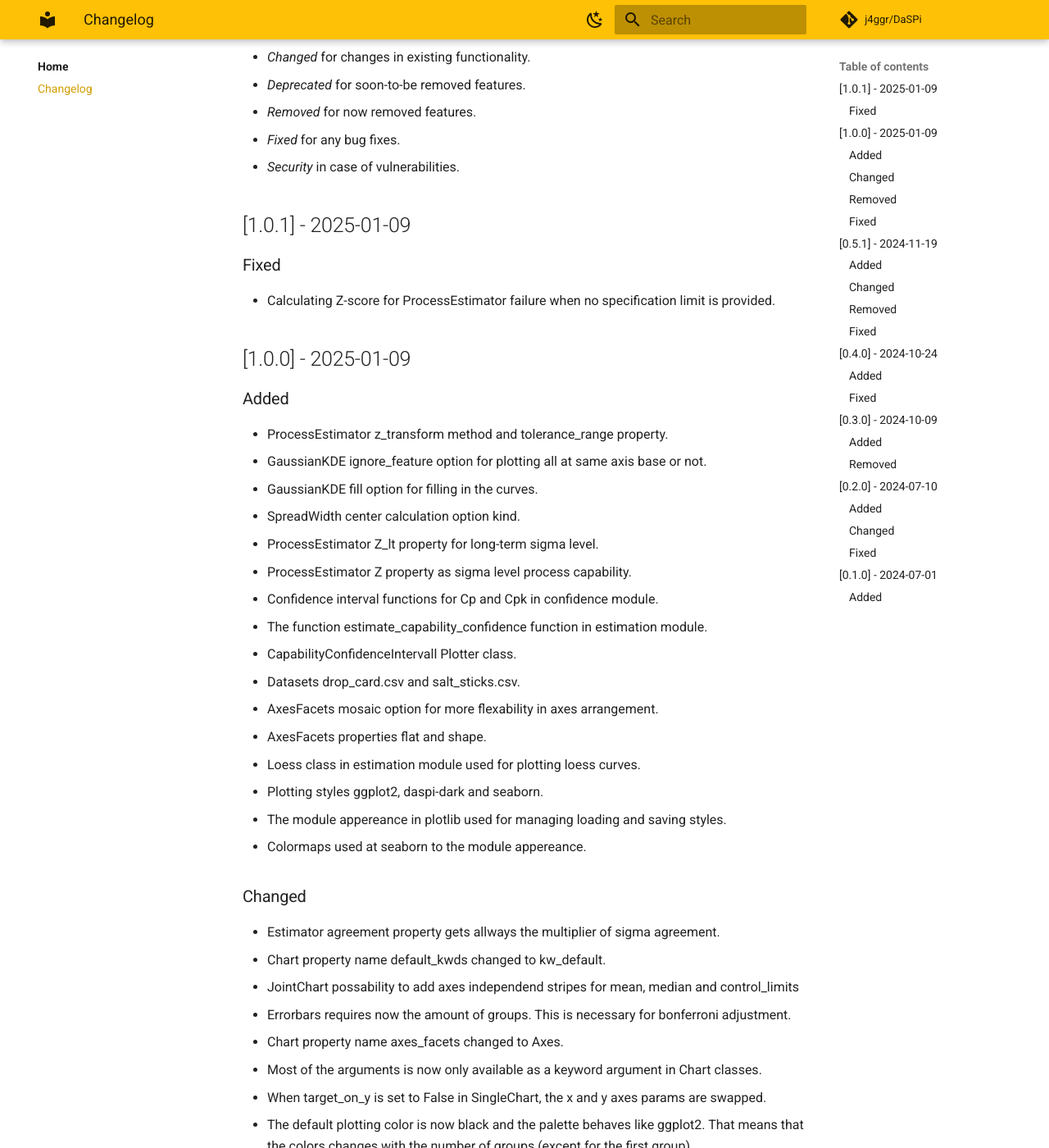
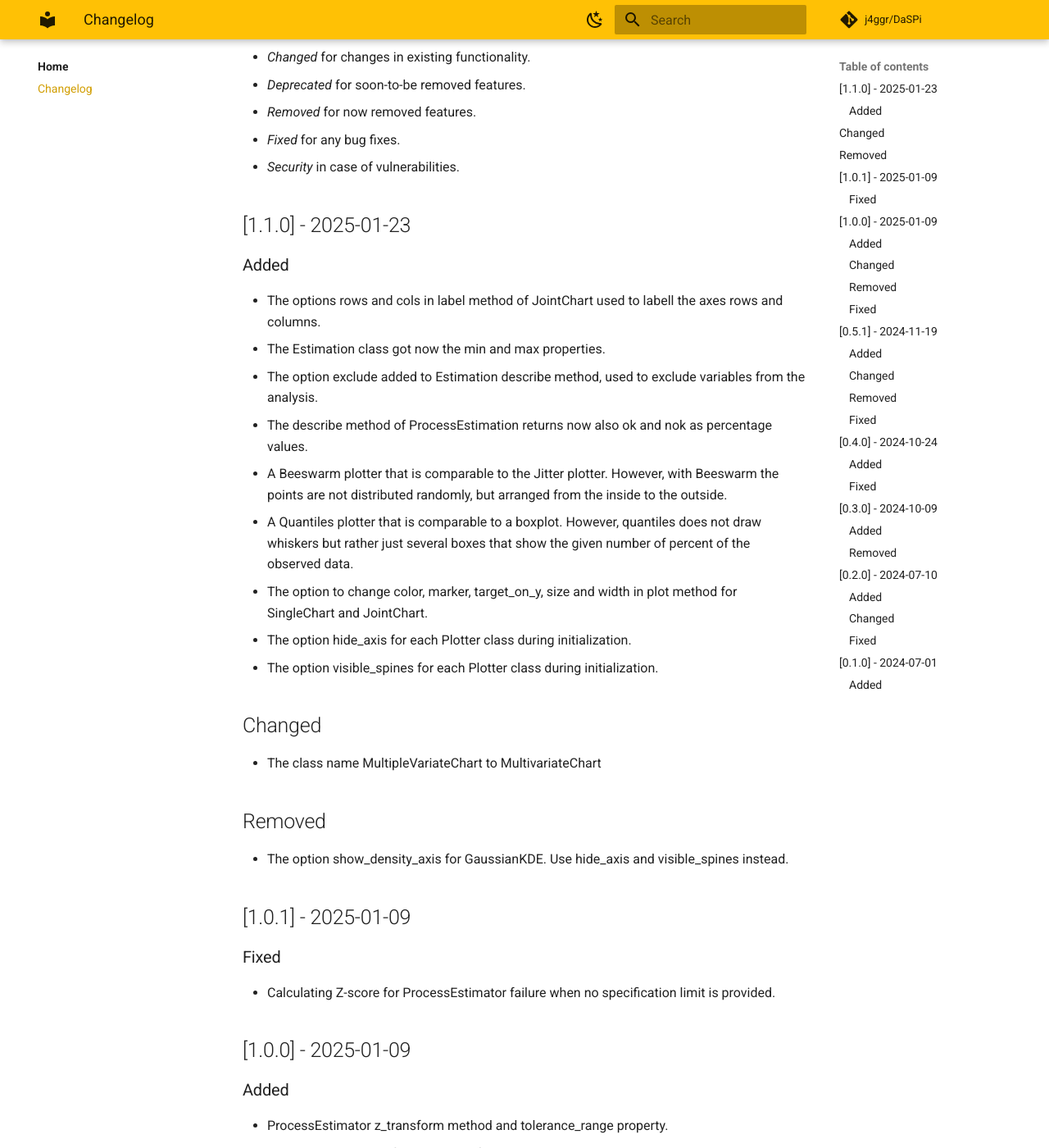
Before and after one commit to j4ggr/DaSPi, an MkDocs documentation site: the page built from docs/CHANGELOG.md, in a window 1280 px wide and 1400 px high, scrolled down 329 px. Shown: the whole window at 82% size. Built offline with MkDocs 1.6.1 and Material for MkDocs 9.7.7, drawn with Linux system fonts in a browser that asks for light colours; comment, search, counter and statistics services are not loaded.

Commit message:
Release v1.1.0

```diff
--- a/docs/CHANGELOG.md
+++ b/docs/CHANGELOG.md
@@ -14,6 +14,27 @@ __Types of changes__:
 - _Fixed_ for any bug fixes.
 - _Security_ in case of vulnerabilities.
 
+## [1.1.0] - 2025-01-23
+
+### Added
+
+- The options rows and cols in label method of JointChart used to labell the axes rows and columns.
+- The Estimation class got now the min and max properties.
+- The option exclude added to Estimation describe method, used to exclude variables from the analysis.
+- The describe method of ProcessEstimation returns now also ok and nok as percentage values.
+- A Beeswarm plotter that is comparable to the Jitter plotter. However, with Beeswarm the points are not distributed randomly, but arranged from the inside to the outside.
+- A Quantiles plotter that is comparable to a boxplot. However, quantiles does not draw whiskers but rather just several boxes that show the given number of percent of the observed data.
+- The option to change color, marker, target_on_y, size and width in plot method for SingleChart and JointChart.
+- The option hide_axis for each Plotter class during initialization.
+- The option visible_spines for each Plotter class during initialization.
+
+## Changed
+
+- The class name MultipleVariateChart to MultivariateChart
+
+## Removed
+
+- The option show_density_axis for GaussianKDE. Use hide_axis and visible_spines instead.
 
 ## [1.0.1] - 2025-01-09
 
--- a/pyproject.toml
+++ b/pyproject.toml
@@ -1,6 +1,6 @@
 [project]
 name = "DaSPi"
-version = "1.0.1"
+version = "1.1.0"
 description = "Visualize and analyze your data with DaSPi. This package is designed for users who want to find relevant influencing factors in processes and validate improvements."
 authors = [
     {name = "Reto Jäggli", email = "reto@jaeggli.email"},
```
